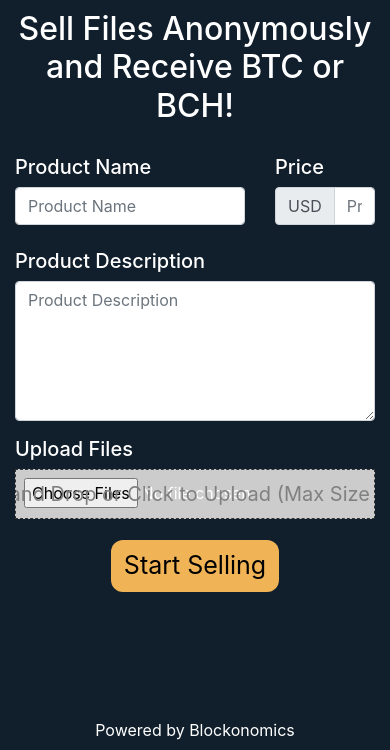
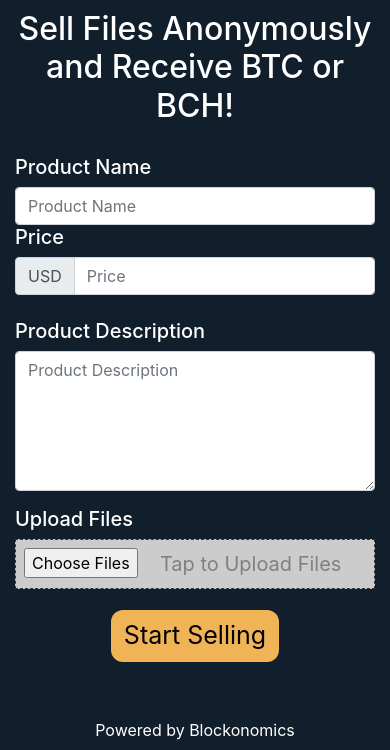
Before and after one commit to AJ-54/SatoshiBox, a Django app: page / in a window 390 px wide. Shown: the part 211-961 px from the top of the page. Run offline with Django 3.2, Linux system fonts and the light colour scheme; some libraries are stand-ins or nearby versions.

Commit message:
landing page responsive

```diff
--- a/core/static/css/index.css
+++ b/core/static/css/index.css
@@ -39,6 +39,13 @@ textarea{
     transform: translate(-50%, -50%);
 }
 
+@media only screen and (max-width: 767px) {
+    .file::after {
+        content: 'Tap to Upload Files';
+        left: auto;
+    }
+}
+
 #currencyList{
     width: 100%;
     height: 100%;
--- a/core/static/css/page1.css
+++ b/core/static/css/page1.css
@@ -5,6 +5,10 @@
     color: black;
     font-size: 25px !important;
     position: relative;
+}
+
+.hide-text {
+    color: transparent;
 }
 
 .float-to-right{
--- a/core/templates/index.html
+++ b/core/templates/index.html
@@ -7,13 +7,13 @@
     <h2>Sell Files Anonymously and Receive BTC or BCH!</h2>
 
     <div class='row'>
-        <div class='col-8'>
+        <div class='col-12 col-md-8'>
             <h5 class='text-left'>Product Name</h5>
             <div class="input-group">
                 <input class="form-control" aria-label="Product Name" name="product_name" placeholder="Product Name" required>
             </div>
         </div>
-        <div class='col-4'>
+        <div class='col-12 col-md-4'>
             <h5 class='text-left'>Price</h5>
             <div class='input-group'>
                 <div class="input-group-prepend">
@@ -34,8 +34,8 @@
     </div>
     <h5 class='text-left'>Upload Files</h5>
     <div id='file-upload'>
-        <input class="file p-2" type="file" name="files" id="file" multiple required>
-        <span id="value"></span>
+        <input class="file p-2 hide-text" type="file" name="files" id="file" multiple required>
+        <p id="value"></p>
         <p id="size"></p>
     </div>
     <button type="submit" id='submitbtn' class='btn mt-3'>Start Selling</button>
```
